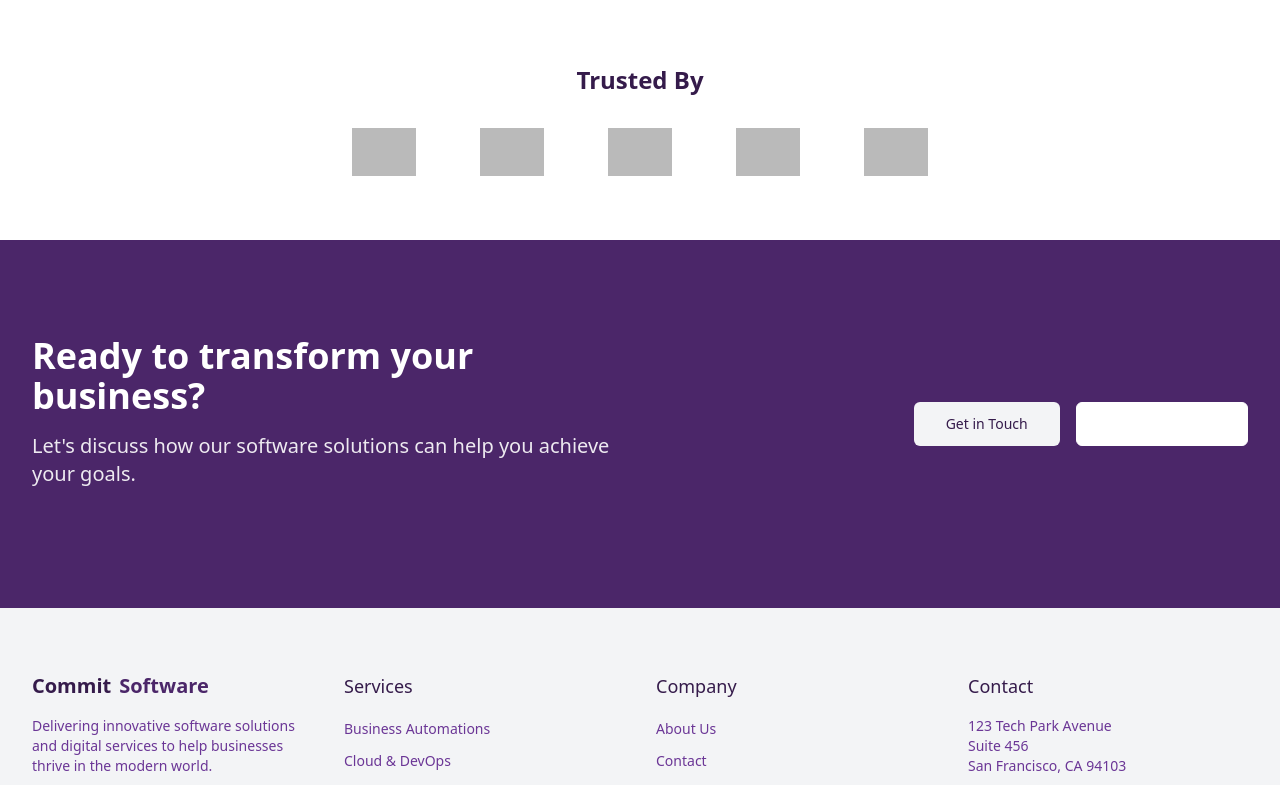
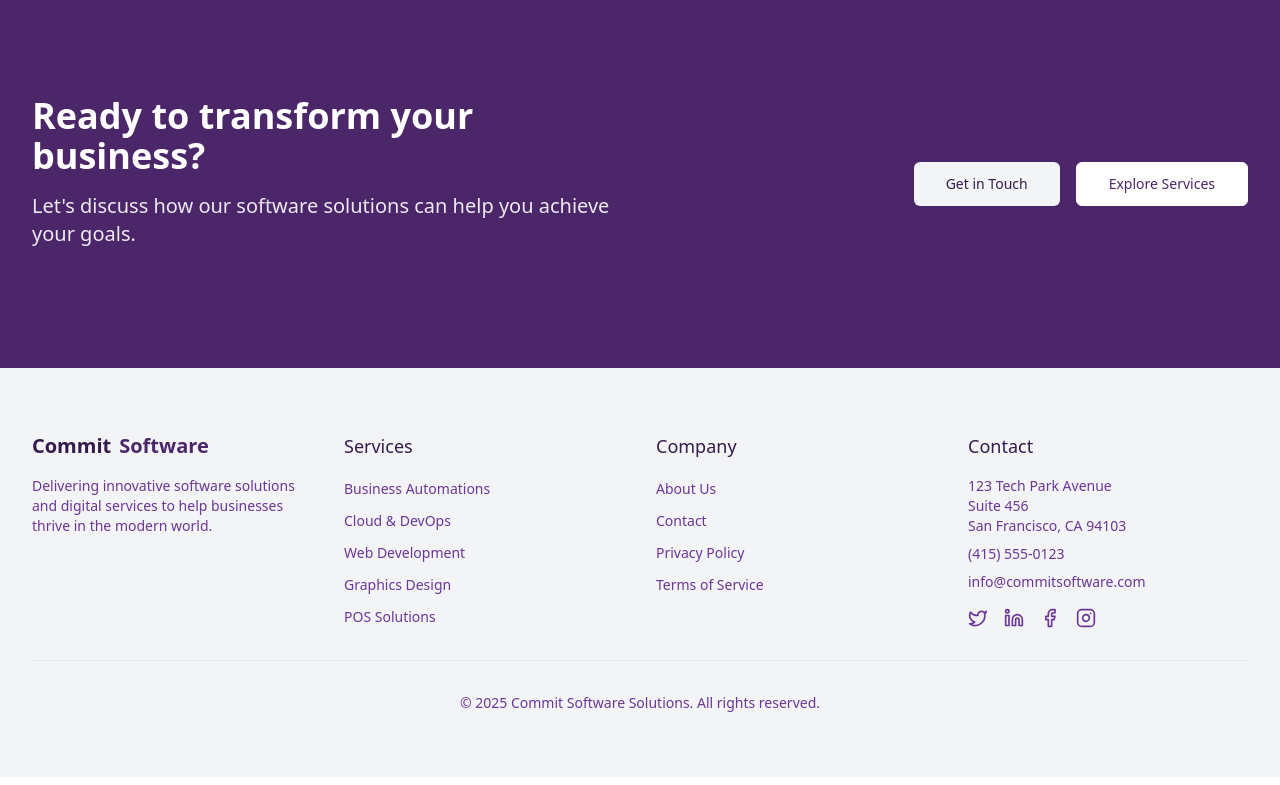
Before and after one commit to M-Hassan-Raza/CommitSoftwareSolutions, a Next.js app: page / in a window 1280 px wide. Shown: the part 2876-3661 px from the top of the page. Built offline with nearby package versions, Linux system fonts and the light colour scheme; grey boxes are pictures that could not be loaded; a web font is replaced by a local one.

Commit message:
Fix the homepage CTA button invisible text and temporarily remove brand icons

```diff
--- a/app/page.tsx
+++ b/app/page.tsx
@@ -335,7 +335,7 @@ export default function Home() {
         </div>
       </section>
 
-      {/* Client Logos */}
+      {/* Client Logos
       <section className="py-12 md:py-16">
         <div className="container">
           <div className="text-center mb-8">
@@ -355,7 +355,7 @@ export default function Home() {
             ))}
           </div>
         </div>
-      </section>
+      </section> */}
 
       {/* CTA Section */}
       <section className="py-16 md:py-24 bg-primary text-primary-foreground">
@@ -374,7 +374,7 @@ export default function Home() {
               <Button
                 size="lg"
                 variant="outline"
-                className="border-primary-foreground hover:bg-primary-foreground hover:text-primary"
+                className="border-primary-foreground hover:bg-primary-foreground text-primary hover:text-primary"
                 asChild
               >
                 <Link href="/services">Explore Services</Link>
```
